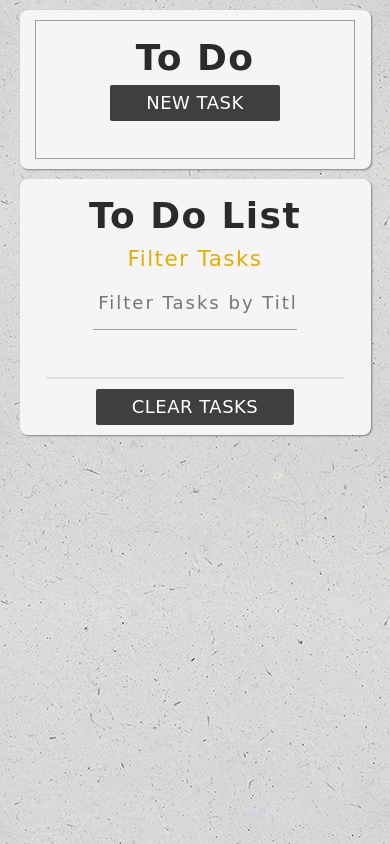
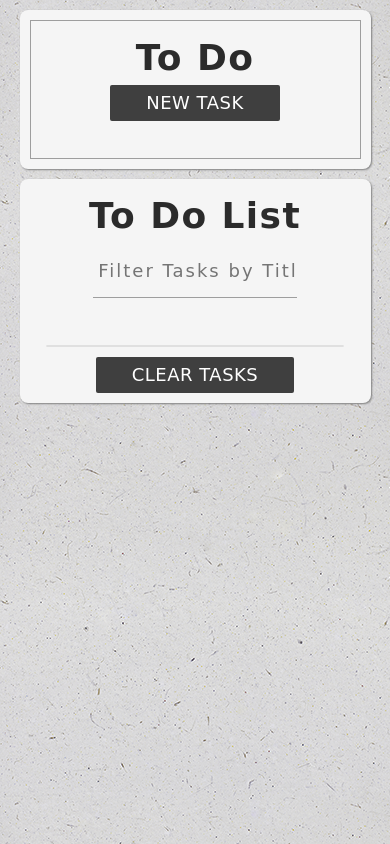
Before and after one commit to dyminki/ToDoList, a website: page index.html in a window 390 px wide. Drawn offline with Linux system fonts and the light colour scheme; a web font is replaced by a local one.

Commit message:
New photo

```diff
--- a/index.html
+++ b/index.html
@@ -40,7 +40,6 @@
 
         <div class="task-list">
             <h1>To Do List</h1>
-            <label for="filter">Filter Tasks</label><br>
             <div class="filter-box">
                 <input id="filter" type="text" name="filter" placeholder="Filter Tasks by Title">
             </div>
--- a/scss/main.scss
+++ b/scss/main.scss
@@ -18,7 +18,7 @@ html {
 
 .container {
     margin: 0 auto;
-    max-width: 1280px;
+    max-width: 620px;
     width: 90%;
 }
 
@@ -50,7 +50,6 @@ html {
 /*------------------------------*/
 .task-form-border {
     padding: 10px;
-    width:60%;
     margin: 0 auto;
     border: 1px solid #9e9e9e;
 }
@@ -213,10 +212,3 @@ label {
         width: 85%;
     }
 }
-
-
-@media only screen and (max-width: 770px) {
-    .task-form-border {
-        width: 90%;
-    }
- }
```
Also changed, not shown: css/main.css, todo.png.
